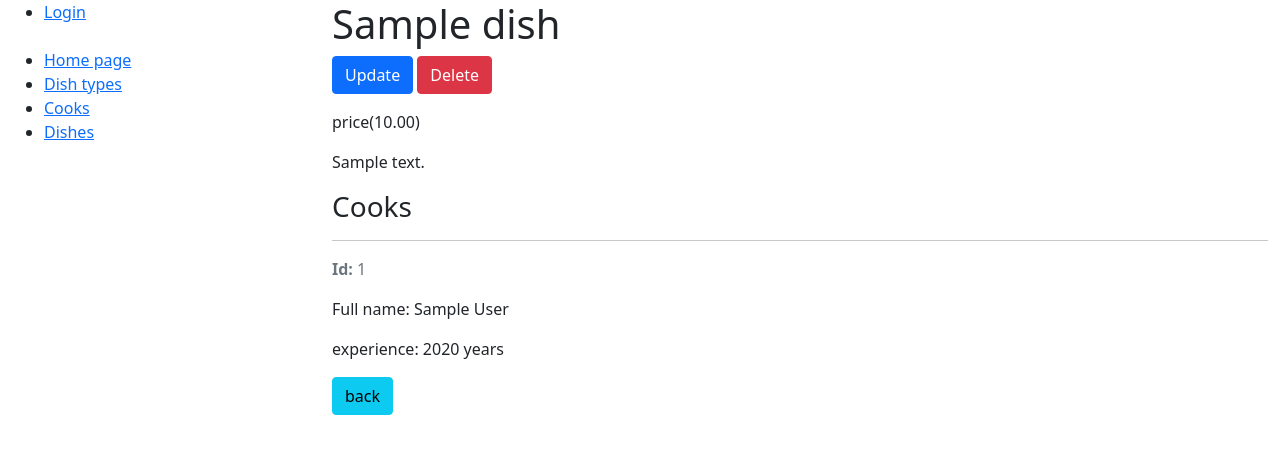
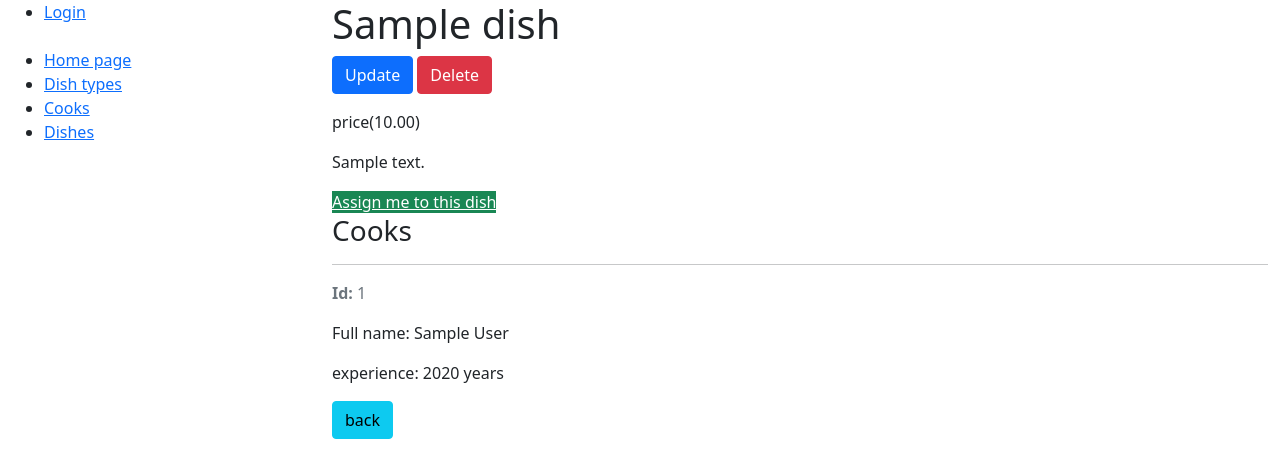
Before and after one commit to WDemidenko/restaurant_kitchen_service, a Django app: page /dishes/1/ in a window 1280 px wide. Shown: the top 453 px of the page. Run offline with Django 4.2, Linux system fonts and the light colour scheme; tables that the repository leaves empty hold one stand-in row (values such as "Sample post").

Commit message:
Add possibility to assign or delete current user from dish

```diff
--- a/kitchen/urls.py
+++ b/kitchen/urls.py
@@ -2,7 +2,7 @@ from django.urls import path
 
 from kitchen.views import index, DishTypeListView, CookListView, DishListView, DishTypeDetailView, CookDetailView, \
     DishTypeCreateView, DishTypeUpdateView, DishTypeDeleteView, DishCreateView, DishUpdateView, DishDeleteView, \
-    DishDetailView, CookCreateView, CookUpdateView, CookDeleteView
+    DishDetailView, CookCreateView, CookUpdateView, CookDeleteView, assign_delete_cook_for_dish
 
 urlpatterns = [
     path("", index, name="index"),
@@ -65,6 +65,11 @@ urlpatterns = [
         CookDeleteView.as_view(),
         name="cook-delete"
     ),
+    path(
+        "dishes/<int:pk>/assign_delete",
+        assign_delete_cook_for_dish,
+        name="assign_delete_cook"
+    )
 ]
 
 app_name = "kitchen"
--- a/kitchen/views.py
+++ b/kitchen/views.py
@@ -1,5 +1,6 @@
 from django.contrib.messages.views import SuccessMessageMixin
 from django.db.models import Count
+from django.http import HttpResponseRedirect
 from django.shortcuts import render
 from django.urls import reverse_lazy
 from django.views import generic
@@ -89,6 +90,17 @@ class CookDeleteView(generic.DeleteView):
     success_url = reverse_lazy("kitchen:cook-list")
 
 
+def assign_delete_cook_for_dish(request, pk):
+    dish = Dish.objects.get(id=pk)
+    cook = Cook.objects.get(id=request.user.id)
+    if cook in dish.cooks.all():
+        cook.dishes.remove(pk)
+    else:
+        cook.dishes.add(pk)
+
+    return HttpResponseRedirect(reverse_lazy("kitchen:dish-detail", args=[pk]))
+
+
 class DishListView(generic.ListView):
     model = Dish
 
--- a/templates/kitchen/cook_detail.html
+++ b/templates/kitchen/cook_detail.html
@@ -17,7 +17,7 @@
       <hr>
       <p class="text-muted"><strong>Id:</strong> {{ dish.id }} </p>
       <p>
-        name: {{ dish.name }} price: {{ dish.price }}
+        name: <a href="{% url 'kitchen:dish-detail' pk=dish.id %}">{{ dish.name }}</a> price: {{ dish.price }}
       <p>{{ dish.description }}</p>
     {% empty %}
       <p>Doesn't cook anything</p>
--- a/templates/kitchen/dish_detail.html
+++ b/templates/kitchen/dish_detail.html
@@ -8,6 +8,12 @@
   </p>
   <p>price({{ dish.price }})</p>
   <p>{{ dish.description }}</p>
+
+  {% if user in dish.cooks.all %}
+    <a href="{% url "kitchen:assign_delete_cook" pk=dish.id %}" class="btn-danger">Delete me from this dish</a>
+  {% else %}
+    <a href="{% url "kitchen:assign_delete_cook" pk=dish.id %}" class="btn-success">Assign me to this dish</a>
+  {% endif %}
 
   <div class="ml3">
     <h3>Cooks</h3>
```
